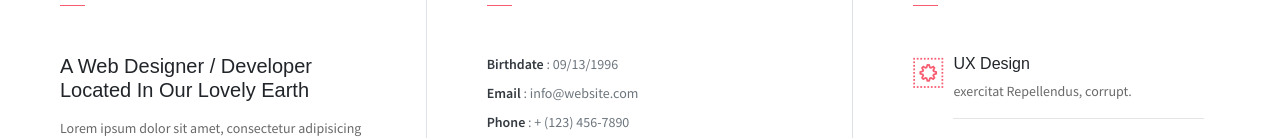
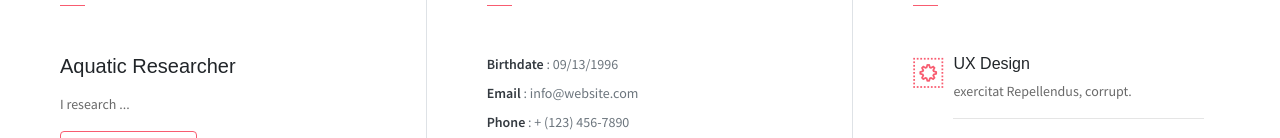
Before and after one commit to ProthomaDatta/Portfolio, a plain HTML site: page index.html in a window 1280 px wide. Shown: the part 814-952 px from the top of the page. Drawn offline with Linux system fonts and the light colour scheme; some packages are replaced by stand-ins of ours.

Commit message:
Update index.html

```diff
--- a/index.html
+++ b/index.html
@@ -73,8 +73,8 @@
             <div class="col-lg-4 about-card">
                 <h3 class="font-weight-light">Who am I ?</h3>
                 <span class="line mb-5"></span>
-                <h5 class="mb-3">A Web Designer / Developer Located In Our Lovely Earth</h5>
-                <p class="mt-20">Lorem ipsum dolor sit amet, consectetur adipisicing elit.sit amet, Qui deserunt consequatur fugit repellendusillo voluptas?</p>
+                <h5 class="mb-3">Aquatic Researcher</h5>
+                <p class="mt-20">I research ... </p>
                 <button class="btn btn-outline-danger"><i class="icon-down-circled2 "></i>Download My CV</button>
             </div>
             <div class="col-lg-4 about-card">
```
